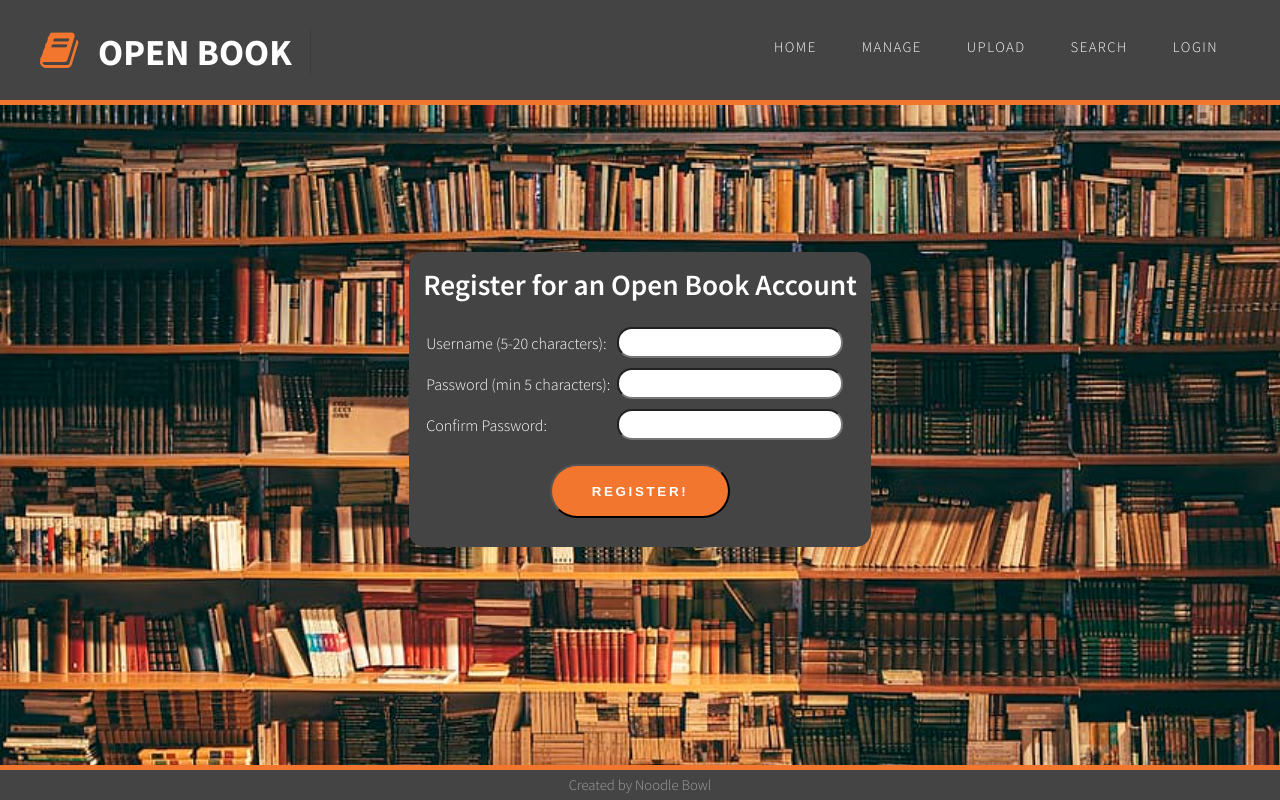
After one commit to ckonz528/OpenBinder, a Flask app: page /register.html in a window 1280 px wide. The commit adds this page. Run offline with Flask 2, Linux system fonts and the light colour scheme.

Commit message:
fixed password hashing, added user registration form

```diff
--- a/app.py
+++ b/app.py
@@ -9,6 +9,9 @@ app.config['SQLALCHEMY_DATABASE_URI'] = 'sqlite:///data.db'
 app.config['UPLOAD_FOLDER'] = 'uploads/'
 
 db = SQLAlchemy(app)
+
+def md5encode(text):
+    return md5(bytes(text, encoding='utf-8')).digest().hex()
 
 
 class User(db.Model):
@@ -42,7 +45,7 @@ def favicon():
 @app.route('/')
 @app.route('/intro.html')
 def home():
-    return render_template('intro.html')
+    return render_template('intro.html', page='intro')
 
 
 @app.route('/login.html', methods=['GET', 'POST'])
@@ -57,9 +60,10 @@ def login():
             user_id, admin = success
             session['logged_in'] = user_id
             session['admin'] = admin
+            session['username'] = request.form['username']
             return redirect(url_for('list_notes'))
         flash('Login failed :(')
-    return render_template('login.html')
+    return render_template('login.html', page='login')
 
 
 @app.route('/logout')
@@ -70,15 +74,6 @@ def logout():
         flash('Successfully logged out')
     else:
         flash('You are not logged in')
-    return redirect(url_for('login'))
-
-
-@app.route('/secret.html')
-def secret():
-    if session.get('logged_in'):
-        if session['admin']:
-            return 'Top secret admin info!'
-        return 'Secret non-admin info!'
     return redirect(url_for('login'))
 
 
@@ -96,7 +91,7 @@ def uploader():
         # get the filepath to save it to
         name, ext = os.path.splitext(file.filename)
         unique_id = name + str(session['logged_in'])
-        filehash = md5(bytes(unique_id, encoding='utf-8')).digest().hex() + ext
+        filehash = md5encode(unique_id) + ext
         path = os.path.join(app.config['UPLOAD_FOLDER'], filehash)
 
         # save the file
@@ -113,7 +108,7 @@ def uploader():
 
         # serve the uploaded file
         return redirect(url_for('list_notes'))
-    return render_template('upload.html')
+    return render_template('upload.html', page='upload')
 
 
 @app.route('/view/<filename>')
@@ -141,20 +136,47 @@ def delete_file(filename):
 def list_notes():
     if session.get('logged_in'):
         current_user = User.query.get(session['logged_in'])
-        return render_template('list.html', notes=current_user.notes)
+        return render_template('list.html', notes=current_user.notes, page='list')
     flash('You need to be logged in to view this!')
     return redirect(url_for('login'))
 
 
 @app.route('/search.html')
 def search_notes():
-    all_notes = Note.query.all()
-    return render_template('search.html', notes=all_notes)
+    if session.get('logged_in'):
+        all_notes = Note.query.all()
+        return render_template('search.html', notes=all_notes, page='search')
+    flash('You need to be logged in to view this!')
+    return redirect(url_for('login'))
 
+
+@app.route('/register.html', methods=['GET', 'POST'])
+def register():
+    if request.method == 'POST':
+        username = request.form['username']
+        password = request.form['password']
+        confirm = request.form['confirm']
+
+        if User.query.filter_by(username=username).first() is not None:
+            flash('A user by that name already exists!')
+        elif len(username) > 20:
+            flash('Username too long!')
+        elif len(username) < 5:
+            flash('Username too short!')
+        elif len(password) < 5:
+            flash('Password too short!')
+        elif password != confirm:
+            flash('Passwords must match!')
+        else:
+            user = User(username=username, password=md5encode(password), privilege=0)
+            db.session.add(user)
+            db.session.commit()
+            return redirect(url_for('login'))
+    return render_template('register.html')
 
 def checkLogin(username, password):
     user = User.query.filter_by(username=username).first()
-    if user is not None and user.password == password:
+    if user is not None and user.password == md5encode(password):
         return user.id, user.privilege
 
 
--- a/setup.py
+++ b/setup.py
@@ -1,4 +1,4 @@
-from app import db, User
+from app import db, User, md5encode
 import os
 
 if os.path.exists('data.db'):
@@ -7,8 +7,8 @@ if os.path.exists('data.db'):
 db.create_all()
 
 users = [
-    User(username='ckonz', password='tomato juice', privilege=0),
-    User(username='admin', password='hunter1', privilege=1)
+    User(username='ckonz', password=md5encode('tomato juice'), privilege=0),
+    User(username='admin', password=md5encode('hunter1'), privilege=1)
 ]
 
 for user in users:
--- a/static/css/default.css
+++ b/static/css/default.css
@@ -1011,6 +1011,7 @@ input:focus {
 	font-weight: 600;
 	width: 100%;
 	border: none;
+	border-bottom: #E36922 solid 2px;
 	outline: none;
 }
 
--- a/templates/base.html
+++ b/templates/base.html
@@ -14,11 +14,16 @@
                 </div>
                 <div id="menu">
                     <ul>
-                        <li class="menu_item current_page_item"><a href="intro.html" accesskey="1" title="">Homepage</a></li>
-                        <li class="menu_item"><a href="#" accesskey="2" title="">Our Clients</a></li>
-                        <li class="menu_item"><a href="#" accesskey="3" title="">About Us</a></li>
-                        <li class="menu_item"><a href="#" accesskey="4" title="">Careers</a></li>
-                        <li class="menu_item"><a href="login.html" accesskey="5" title="">Login</a></li>
+                        <li class="menu_item {% if page == 'intro' %} current_page_item {% endif %}"><a href="intro.html" accesskey="1" title="">Home</a></li>
+                        <li class="menu_item {% if page == 'list' %} current_page_item {% endif %}"><a href="list.html" accesskey="2" title="">Manage</a></li>
+                        <li class="menu_item {% if page == 'upload' %} current_page_item {% endif %}"><a href="upload.html" accesskey="3" title="">Upload</a></li>
+                        <li class="menu_item {% if page == 'search' %} current_page_item {% endif %}"><a href="search.html" accesskey="4" title="">Search</a></li>
+                        {% if session['logged_in'] %}
+                        <li class="menu_item"><a href="/logout">Logout {{session['username']}}</a></li>
+                        {% else %}
+                        <li class="menu_item {% if page == 'login' %} current_page_item {% endif %}"><a href="login.html" accesskey="5"
+                                title="">Login</a></li>
+                        {% endif %}
                     </ul>
                 </div>
             </div>
--- a/templates/list.html
+++ b/templates/list.html
@@ -10,7 +10,7 @@
         {% for note in notes %}
         <tr>
             <td>{{note.filename}}</td>
-            <td><a href="view/{{note.filehash}}">View</a></td>
+            <td><a target="_blank" href="view/{{note.filehash}}">View</a></td>
             <td><a href="delete/{{note.filehash}}">Delete</a></td>
         </tr>
         {% endfor %}
--- a/templates/login.html
+++ b/templates/login.html
@@ -7,9 +7,6 @@
 <div id="box-wrapper">
     <div id="box">
         <h1>Open Book Login</h1>
-        {% if msg %}
-        <h3>{{msg}}</h3>
-        {% endif %}
         <br />
         <form action='login.html' method="POST">
             <table>
@@ -21,7 +18,8 @@
                 </tr>
             </table>
             <br />
-            <input type="submit" value="Login" class="button" />
+            <input type="submit" value="Login" class="button" /><br />
+            <span style="color: #F2762E">Don't have an account yet? <a href="register.html">Register</a> now!</span>
         </form>
     </div>
 </div>
--- /dev/null
+++ b/templates/register.html
@@ -0,0 +1,28 @@
+{% extends 'base.html' %}
+
+{% block pageContent %}
+<div id="box-wrapper">
+    <div id="box">
+        <h1>Register for an Open Book Account</h1>
+        <br />
+        <form action="register.html" method="POST">
+            <table>
+                <tr>
+                    <td>Username (5-20 characters): </td>
+                    <td><input type="text" class="input rounded" name="username" /></td>
+                </tr>
+                <tr>
+                    <td>Password (min 5 characters): </td>
+                    <td><input type="password" class="input rounded" name="password"/></td>
+                </tr>
+                <tr>
+                    <td>Confirm Password: </td>
+                    <td><input type="password" class="input rounded" name="confirm" /></td>
+                </tr>
+            </table>
+            <br />
+            <input type="submit" value="Register!" class="button" />
+        </form>
+    </div>
+</div>
+{% endblock %}
```
Also changed, not shown: templates/search.html (+7 -3 lines), data.db.
